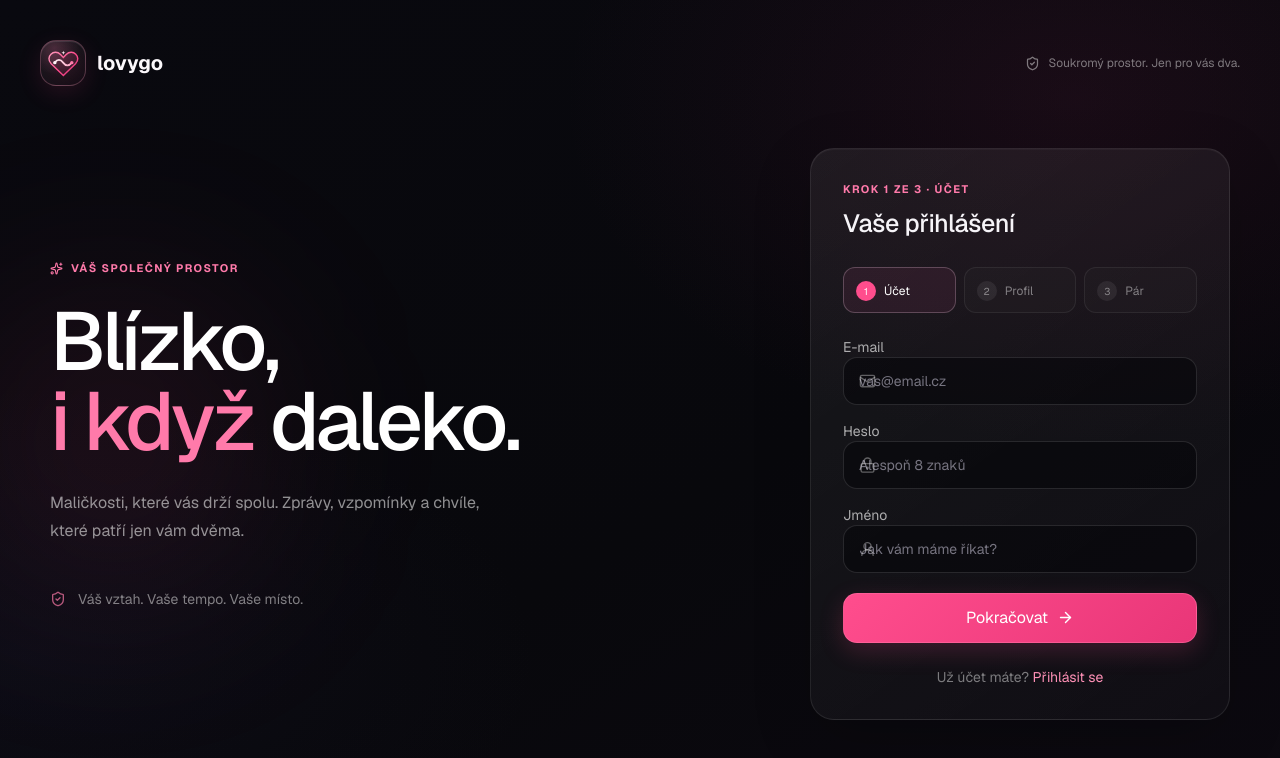
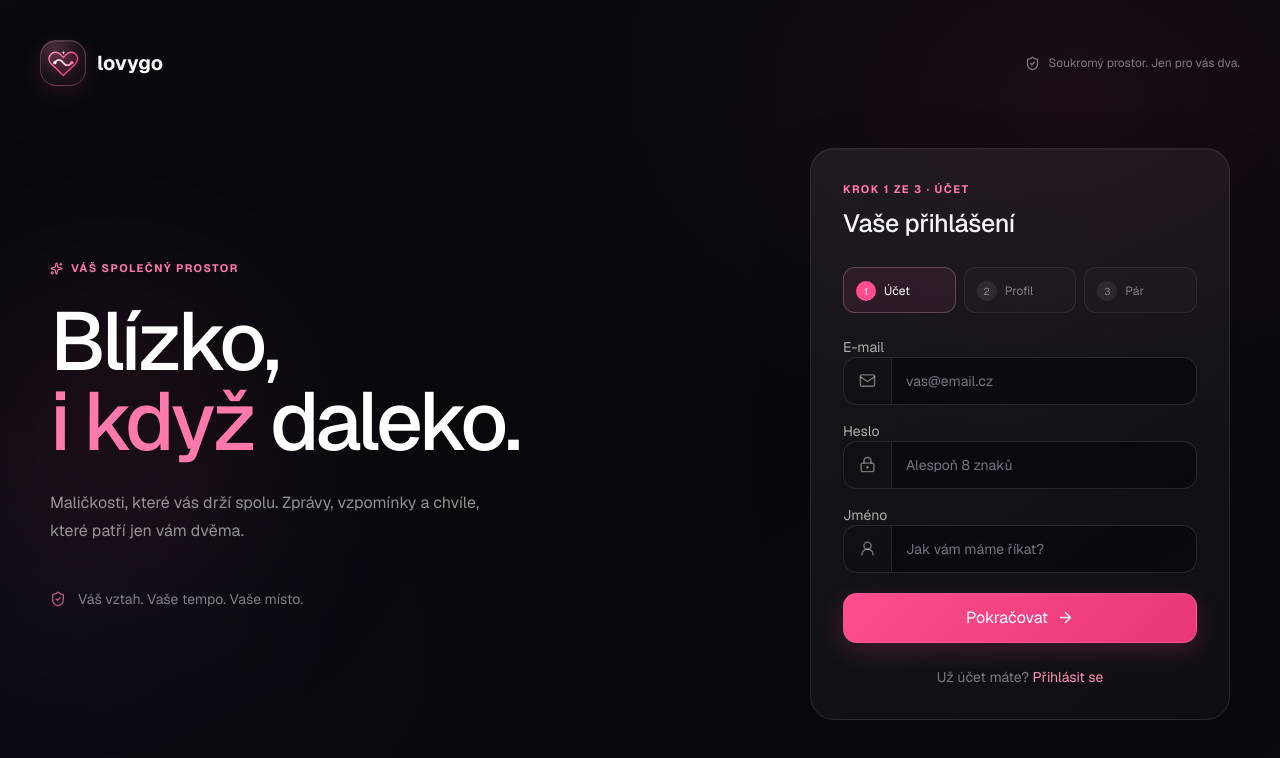
Before and after one commit to miroslavmanas94-blip/lovygo, a Next.js app: page / in a window 1280 px wide. Both pictures are taken after a click on the button "Zaregistrovat se". Shown: the top 758 px of the page. Built offline with nearby package versions, Linux system fonts and the light colour scheme; no server answers.

Commit message:
Update project

```diff
--- a/app/globals.css
+++ b/app/globals.css
@@ -14,6 +14,12 @@ a { color: inherit; text-decoration: none; }
 .field { width: 100%; border: 1px solid rgba(255,255,255,.12); border-radius: 14px; background: rgba(3,3,8,.48); color: var(--ink); padding: 13px 15px; outline: none; transition: border-color .2s ease,box-shadow .2s ease; }
 .field:focus { border-color: rgba(255,77,141,.7); box-shadow: 0 0 0 3px rgba(255,77,141,.12); }
 .field::placeholder { color: #777581; }
+.icon-field { display: flex; width: 100%; min-width: 0; overflow: hidden; border: 1px solid rgba(255,255,255,.12); border-radius: 14px; background: rgba(3,3,8,.48); transition: border-color .2s ease,box-shadow .2s ease; }
+.icon-field:focus-within { border-color: rgba(255,77,141,.7); box-shadow: 0 0 0 3px rgba(255,77,141,.12); }
+.icon-field-symbol { display: grid; width: 48px; flex: 0 0 48px; place-items: center; border-right: 1px solid rgba(255,255,255,.09); background: rgba(255,255,255,.025); color: rgba(255,255,255,.42); }
+.icon-field-input { width: 100%; min-width: 0; border: 0; outline: none; background: transparent; padding: 13px 14px; color: var(--ink); }
+.icon-field-input:focus-visible { outline: none; }
+.icon-field-input::placeholder { color: #777581; }
 .button-primary { display: inline-flex; align-items: center; justify-content: center; gap: 9px; border: 1px solid rgba(255,122,170,.42); border-radius: 14px; padding: 12px 17px; color: white; background: linear-gradient(135deg,#ff4d8d,#e93678); box-shadow: 0 8px 24px rgba(255,77,141,.19); transition: transform .18s ease,box-shadow .18s ease; }
 .button-primary:hover { transform: translateY(-1px); box-shadow: 0 12px 28px rgba(255,77,141,.28); }
 .button-quiet { display: inline-flex; align-items: center; justify-content: center; gap: 8px; border: 1px solid var(--stroke); border-radius: 13px; padding: 11px 15px; color: #eceaf0; background: rgba(255,255,255,.045); transition: background .18s ease,border-color .18s ease; }
--- a/components/AuthPage.tsx
+++ b/components/AuthPage.tsx
@@ -6,6 +6,7 @@ import { useRouter } from "next/navigation";
 import { ArrowRight, Camera, Check, KeyRound, LockKeyhole, Mail, ShieldCheck, Sparkles, UserRound } from "lucide-react";
 import { getSupabaseBrowserClient } from "@/lib/supabase";
 import Brand from "@/components/Brand";
+import IconField from "@/components/IconField";
 
 export default function AuthPage() {
   const router = useRouter();
@@ -145,13 +146,13 @@ export default function AuthPage() {
           {signingUp && <ol aria-label="Průběh registrace" className="mb-6 grid grid-cols-3 gap-2">{stepLabels.map((label, index) => { const number = index + 1; const active = number === signupStep; const complete = number < signupStep; return <li key={label} aria-current={active ? "step" : undefined} className={`rounded-xl border px-3 py-2.5 ${active ? "border-pink-200/25 bg-pink-400/[.08]" : complete ? "border-emerald-200/10 bg-emerald-300/[.035]" : "border-white/[.07] bg-white/[.02]"}`}><span className={`mr-2 inline-grid size-5 place-items-center rounded-full text-[10px] ${active ? "bg-[#ff4d8d] text-white" : complete ? "bg-emerald-300/15 text-emerald-100" : "bg-white/[.07] text-white/45"}`}>{complete ? <Check size={12} /> : number}</span><span className={`text-xs ${active ? "text-white" : "text-white/45"}`}>{label}</span></li>; })}</ol>}
           <form className="space-y-4" onSubmit={submit}>
             {mode === "signin" && <>
-              <label className="block space-y-2 text-sm text-white/65">E-mail<span className="relative block"><Mail className="absolute left-4 top-1/2 -translate-y-1/2 text-white/35" size={17} /><input className="field pl-11" type="email" autoComplete="email" value={email} onChange={(event) => setEmail(event.target.value)} required placeholder="vas@email.cz" /></span></label>
-              <label className="block space-y-2 text-sm text-white/65">Heslo<span className="relative block"><LockKeyhole className="absolute left-4 top-1/2 -translate-y-1/2 text-white/35" size={17} /><input className="field pl-11" type="password" autoComplete="current-password" minLength={8} value={password} onChange={(event) => setPassword(event.target.value)} required placeholder="Alespoň 8 znaků" /></span></label>
+              <label className="block space-y-2 text-sm text-white/65">E-mail<IconField icon={Mail}><input className="icon-field-input" type="email" autoComplete="email" value={email} onChange={(event) => setEmail(event.target.value)} required placeholder="vas@email.cz" /></IconField></label>
+              <label className="block space-y-2 text-sm text-white/65">Heslo<IconField icon={LockKeyhole}><input className="icon-field-input" type="password" autoComplete="current-password" minLength={8} value={password} onChange={(event) => setPassword(event.target.value)} required placeholder="Alespoň 8 znaků" /></IconField></label>
             </>}
             {signingUp && signupStep === 1 && <>
-              <label className="block space-y-2 text-sm text-white/65">E-mail<span className="relative block"><Mail className="absolute left-4 top-1/2 -translate-y-1/2 text-white/35" size={17} /><input className="field pl-11" type="email" autoComplete="email" value={email} onChange={(event) => setEmail(event.target.value)} required placeholder="vas@email.cz" /></span></label>
-              <label className="block space-y-2 text-sm text-white/65">Heslo<span className="relative block"><LockKeyhole className="absolute left-4 top-1/2 -translate-y-1/2 text-white/35" size={17} /><input className="field pl-11" type="password" autoComplete="new-password" minLength={8} value={password} onChange={(event) => setPassword(event.target.value)} required placeholder="Alespoň 8 znaků" /></span></label>
-              <label className="block space-y-2 text-sm text-white/65">Jméno<span className="relative block"><UserRound className="absolute left-4 top-1/2 -translate-y-1/2 text-white/35" size={17} /><input className="field pl-11" autoComplete="name" value={name} onChange={(event) => setName(event.target.value)} required maxLength={60} placeholder="Jak vám máme říkat?" /></span></label>
+              <label className="block space-y-2 text-sm text-white/65">E-mail<IconField icon={Mail}><input className="icon-field-input" type="email" autoComplete="email" value={email} onChange={(event) => setEmail(event.target.value)} required placeholder="vas@email.cz" /></IconField></label>
+              <label className="block space-y-2 text-sm text-white/65">Heslo<IconField icon={LockKeyhole}><input className="icon-field-input" type="password" autoComplete="new-password" minLength={8} value={password} onChange={(event) => setPassword(event.target.value)} required placeholder="Alespoň 8 znaků" /></IconField></label>
+              <label className="block space-y-2 text-sm text-white/65">Jméno<IconField icon={UserRound}><input className="icon-field-input" autoComplete="name" value={name} onChange={(event) => setName(event.target.value)} required maxLength={60} placeholder="Jak vám máme říkat?" /></IconField></label>
             </>}
             {signingUp && signupStep === 2 && <>
               <label className="block space-y-2 text-sm text-white/65">Krátké bio<textarea className="field min-h-24 resize-y" value={bio} onChange={(event) => setBio(event.target.value)} maxLength={180} required placeholder="Pár slov o vás…" /></label>
@@ -159,7 +160,7 @@ export default function AuthPage() {
             </>}
             {signingUp && signupStep === 3 && <>
               <p className="text-sm leading-6 text-white/50">Máte-li kód od partnera, zadejte ho a po vytvoření účtu se připojíte rovnou. Bez kódu můžete pár vytvořit později.</p>
-              <label className="block space-y-2 text-sm text-white/65">Párovací kód <span className="text-xs text-white/35">(nepovinné)</span><span className="flex overflow-hidden rounded-[14px] border border-white/[.12] bg-black/35 transition focus-within:border-pink-300/60 focus-within:ring-2 focus-within:ring-pink-400/10"><span className="grid w-12 shrink-0 place-items-center border-r border-white/[.09] bg-white/[.025]"><KeyRound className="text-white/45" size={17} /></span><input className="min-w-0 flex-1 bg-transparent px-4 py-3 text-sm uppercase tracking-[.08em] text-white outline-none placeholder:normal-case placeholder:tracking-normal" value={inviteCode} onChange={(event) => setInviteCode(event.target.value.toUpperCase())} pattern="LOVE-[A-F0-9]{5}" placeholder="LOVE-8A9B2" autoCapitalize="characters" autoCorrect="off" /></span></label>
+              <label className="block space-y-2 text-sm text-white/65">Párovací kód <span className="text-xs text-white/35">(nepovinné)</span><IconField icon={KeyRound}><input className="icon-field-input uppercase tracking-[.08em] placeholder:normal-case placeholder:tracking-normal" value={inviteCode} onChange={(event) => setInviteCode(event.target.value.toUpperCase())} pattern="LOVE-[A-F0-9]{5}" placeholder="LOVE-8A9B2" autoCapitalize="characters" autoCorrect="off" /></IconField></label>
             </>}
             {message && <div role="status" className="rounded-xl border border-white/10 bg-white/[.04] px-4 py-3 text-sm leading-5 text-white/75"><p>{message}</p>{canResend && <button type="button" className="mt-2 inline-flex items-center gap-2 text-[#ff9abc] hover:text-white" disabled={busy} onClick={() => void resendConfirmation()}><Mail size={14} />Odeslat nový potvrzovací e-mail</button>}</div>}
             <div className="flex gap-2 pt-1">{signingUp && signupStep > 1 && <button className="button-quiet flex-1" type="button" onClick={() => { setSignupStep((current) => current - 1); setMessage(""); }}>Zpět</button>}<button className="button-primary mt-0 flex-1" disabled={busy || !configured} type="submit">{busy ? "Chvilku…" : mode === "signin" ? "Přihlásit se" : signupStep < 3 ? "Pokračovat" : inviteCode.trim() ? "Vytvořit účet a připojit" : "Vytvořit účet"}<ArrowRight size={17} /></button></div>
--- /dev/null
+++ b/components/IconField.tsx
@@ -0,0 +1,11 @@
+import type { ReactNode } from "react";
+import type { LucideIcon } from "lucide-react";
+
+export default function IconField({ icon: Icon, children }: { icon: LucideIcon; children: ReactNode }) {
+  return (
+    <span className="icon-field">
+      <span className="icon-field-symbol" aria-hidden="true"><Icon size={17} /></span>
+      {children}
+    </span>
+  );
+}
```
Also changed, not shown: 2 other files (tests, documents, lock files or other folders).
